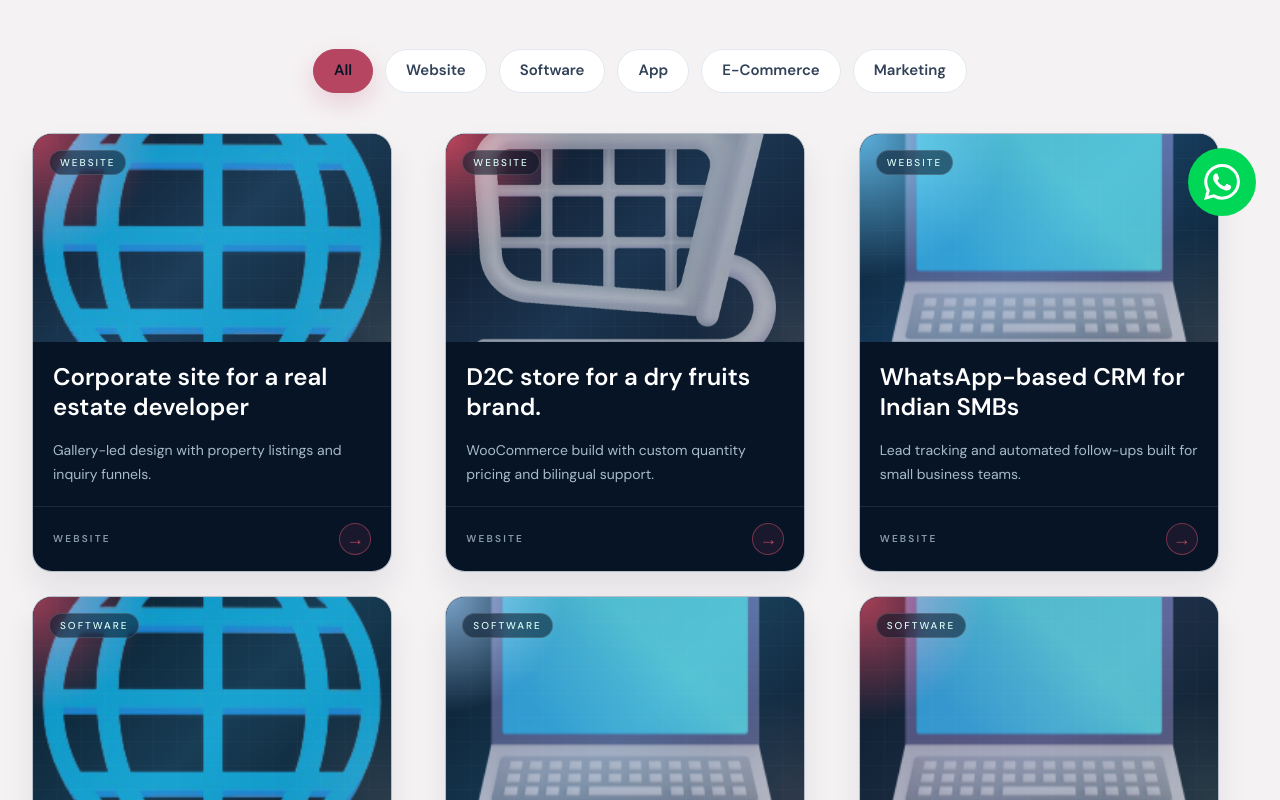
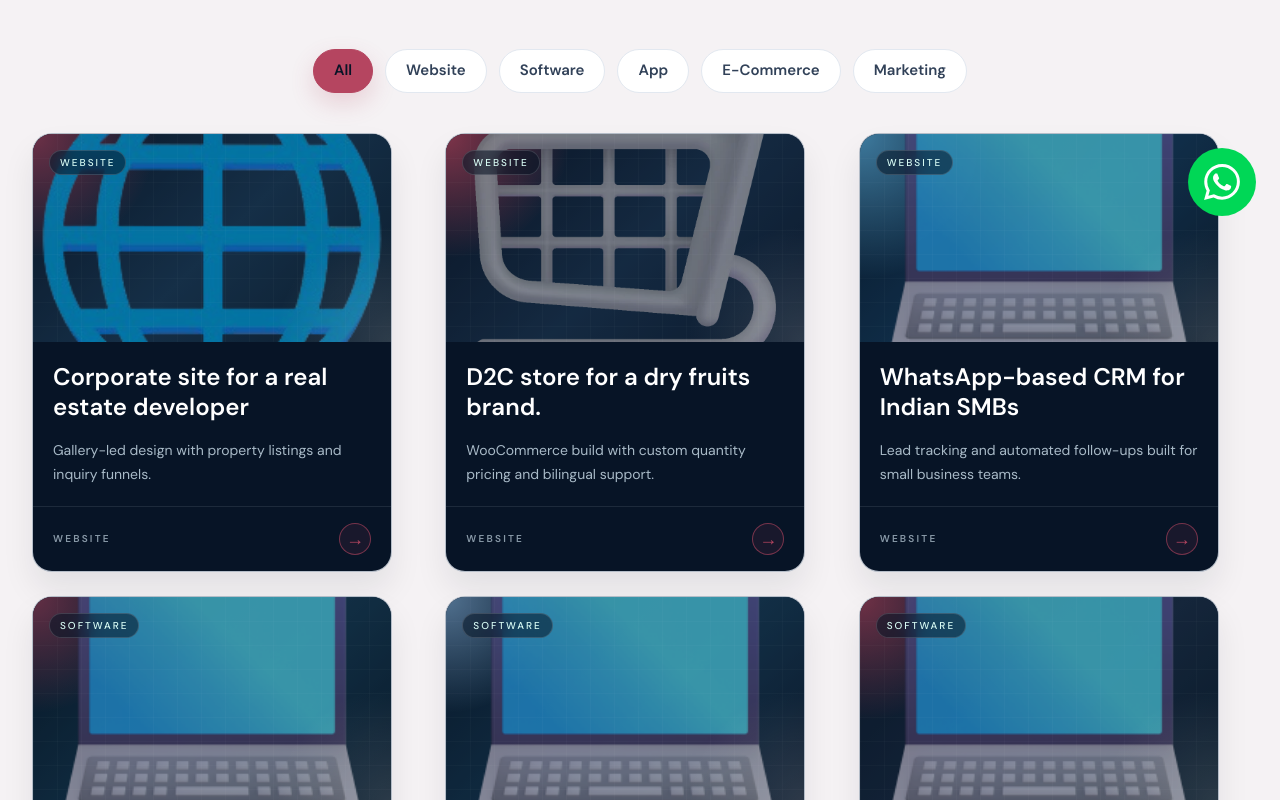
Before and after one commit to ydv83165-hub/online-dream-tech-, a Next.js app: page /project in a window 1280 px wide. Shown: the part 560-1360 px from the top of the page. Built offline with nearby package versions, Linux system fonts and the light colour scheme.

Commit message:
add category images to project cards

```diff
--- a/app/project/page.tsx
+++ b/app/project/page.tsx
@@ -10,8 +10,8 @@
   title: string;
   description: string;
   category: Exclude<Filter, "All">;
+  image: string;
   imageClass: string;
-  imageSrc: string;
 };
 
 const FILTERS: Filter[] = ["All", "Website", "Software", "App", "E-Commerce", "Marketing"];
@@ -22,72 +22,72 @@
     title: "Corporate site for a real estate developer",
     description: "Gallery-led design with property listings and inquiry funnels.",
     category: "Website",
+    image: "/1%20Website%20Development.png",
     imageClass: "bg-[radial-gradient(circle_at_top_left,_rgba(181,69,96,0.9),transparent_30%),linear-gradient(135deg,#0b1626,#1d3d59_52%,#0e2030)]",
-    imageSrc: "/1%20Website%20Development.png",
   },
   {
     id: 2,
     title: "D2C store for a dry fruits brand.",
     description: "WooCommerce build with custom quantity pricing and bilingual support.",
     category: "Website",
+    image: "/4E-Commerce%20Development.webp",
     imageClass: "bg-[radial-gradient(circle_at_top_left,_rgba(237,82,108,0.8),transparent_30%),linear-gradient(135deg,#0b1424,#1c3550_54%,#0e1d31)]",
-    imageSrc: "/4E-Commerce%20Development.webp",
   },
   {
     id: 3,
     title: "WhatsApp-based CRM for Indian SMBs",
     description: "Lead tracking and automated follow-ups built for small business teams.",
     category: "Website",
+    image: "/2%20Software%20Development.png",
     imageClass: "bg-[radial-gradient(circle_at_top_left,_rgba(107,204,255,0.85),transparent_35%),linear-gradient(135deg,#091b2d,#173f61_52%,#0d1c2b)]",
-    imageSrc: "/2%20Software%20Development.png",
   },
   {
     id: 4,
     title: "Visa & immigration consultancy site",
     description: "Trust-driven layout with service breakdowns and consultation booking.",
     category: "Software",
+    image: "/2%20Software%20Development.png",
     imageClass: "bg-[radial-gradient(circle_at_top_left,_rgba(181,69,96,0.82),transparent_28%),linear-gradient(135deg,#071827,#183d55_55%,#0a1d2d)]",
-    imageSrc: "/1%20Website%20Development.png",
   },
   {
     id: 5,
     title: "FlowPilot",
     description: "Workflow automation platform helping teams move faster with smarter reporting.",
     category: "Software",
+    image: "/2%20Software%20Development.png",
     imageClass: "bg-[radial-gradient(circle_at_top_left,_rgba(160,210,255,0.75),transparent_28%),linear-gradient(135deg,#0a1a2c,#183d57_56%,#0f1b2e)]",
-    imageSrc: "/2%20Software%20Development.png",
   },
   {
     id: 6,
     title: "SignalDesk",
     description: "Custom software solution built for operational clarity, insights, and decision-making.",
     category: "Software",
+    image: "/2%20Software%20Development.png",
     imageClass: "bg-[radial-gradient(circle_at_top_left,_rgba(237,82,108,0.7),transparent_30%),linear-gradient(135deg,#0b1829,#1d2f46_58%,#0a1d2b)]",
-    imageSrc: "/2%20Software%20Development.png",
   },
   {
     id: 7,
     title: "Horizon App",
     description: "Mobile-first product experience delivering simplified access and more user engagement.",
     category: "App",
+    image: "/3%20App%20Development.png",
     imageClass: "bg-[radial-gradient(circle_at_top_left,_rgba(115,255,214,0.8),transparent_32%),linear-gradient(135deg,#071b2d,#173d56_60%,#0b1b2a)]",
-    imageSrc: "/3%20App%20Development.png",
   },
   {
     id: 8,
     title: "Luma Market",
     description: "Premium storefront experience focused on user trust, product storytelling, and conversions.",
     category: "E-Commerce",
+    image: "/4E-Commerce%20Development.webp",
     imageClass: "bg-[radial-gradient(circle_at_top_left,_rgba(255,185,123,0.75),transparent_34%),linear-gradient(135deg,#091826,#26415f_57%,#0c1e2b)]",
-    imageSrc: "/4E-Commerce%20Development.webp",
   },
   {
     id: 9,
     title: "Launch Orbit",
     description: "Integrated marketing landing page built to amplify reach and attract qualified leads.",
     category: "Marketing",
+    image: "/6%20Digital%20Marketing.webp",
     imageClass: "bg-[radial-gradient(circle_at_top_left,_rgba(237,82,108,0.8),transparent_30%),linear-gradient(135deg,#0a1a2a,#1e3356_58%,#0d1b2a)]",
-    imageSrc: "/6%20Digital%20Marketing.webp",
   },
 ];
 
@@ -175,10 +175,11 @@
               >
                 <div className={`relative h-52 overflow-hidden ${project.imageClass}`}>
                   <img
-                    src={project.imageSrc}
+                    src={project.image}
                     alt={project.title}
-                    className="absolute inset-0 h-full w-full object-cover opacity-75 mix-blend-screen"
+                    className="absolute inset-0 h-full w-full object-cover opacity-90 transition-transform duration-500 group-hover:scale-105"
                   />
+                  <div className="absolute inset-0 bg-[#071426]/35" />
                   <div className="absolute inset-0 bg-[radial-gradient(circle_at_bottom_right,_rgba(255,255,255,0.14),transparent_28%)]" />
                   <div className="absolute inset-0 opacity-30 [background-image:linear-gradient(rgba(255,255,255,0.08)_1px,transparent_1px),linear-gradient(90deg,rgba(255,255,255,0.08)_1px,transparent_1px)] [background-size:24px_24px]" />
                   <div className="absolute left-4 top-4 rounded-full border border-white/15 bg-[#071426]/55 px-2.5 py-1 text-[10px] font-medium uppercase tracking-[0.2em] text-[#d8fbf4] backdrop-blur-sm">
```
